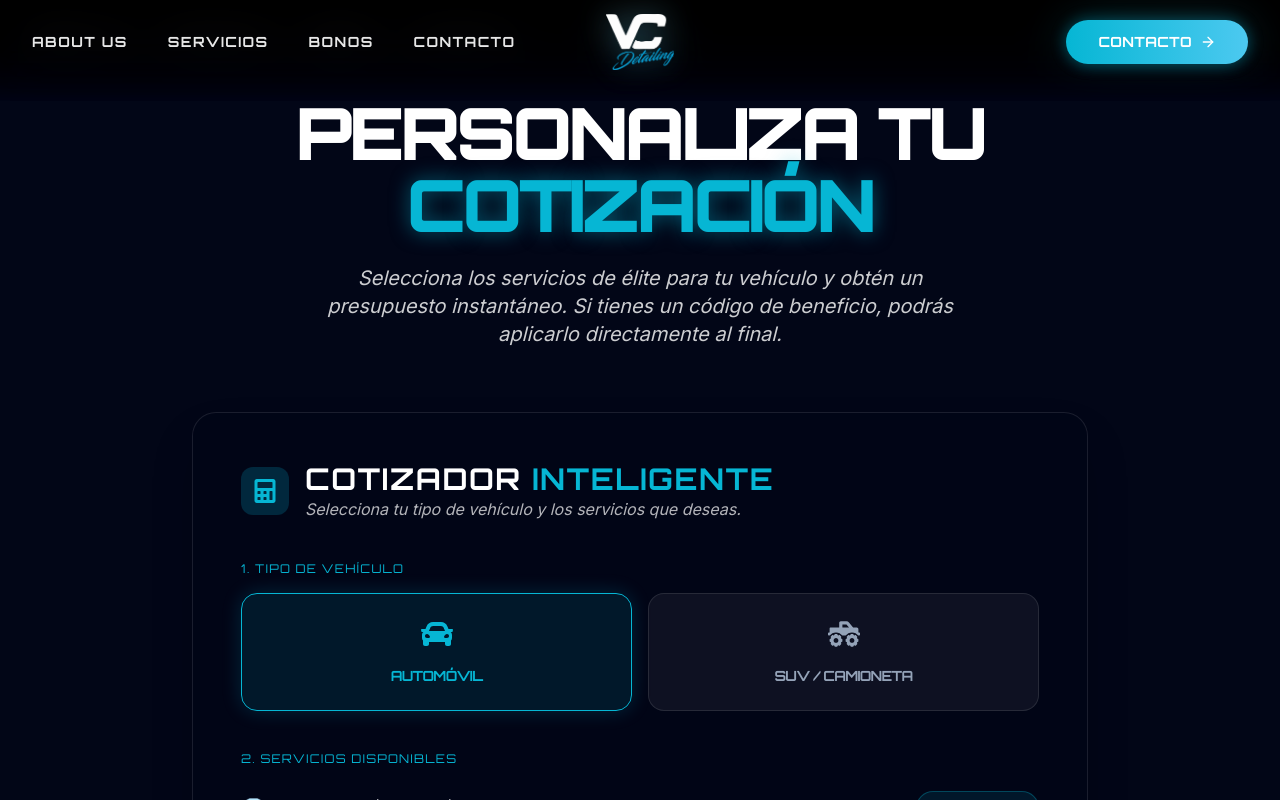
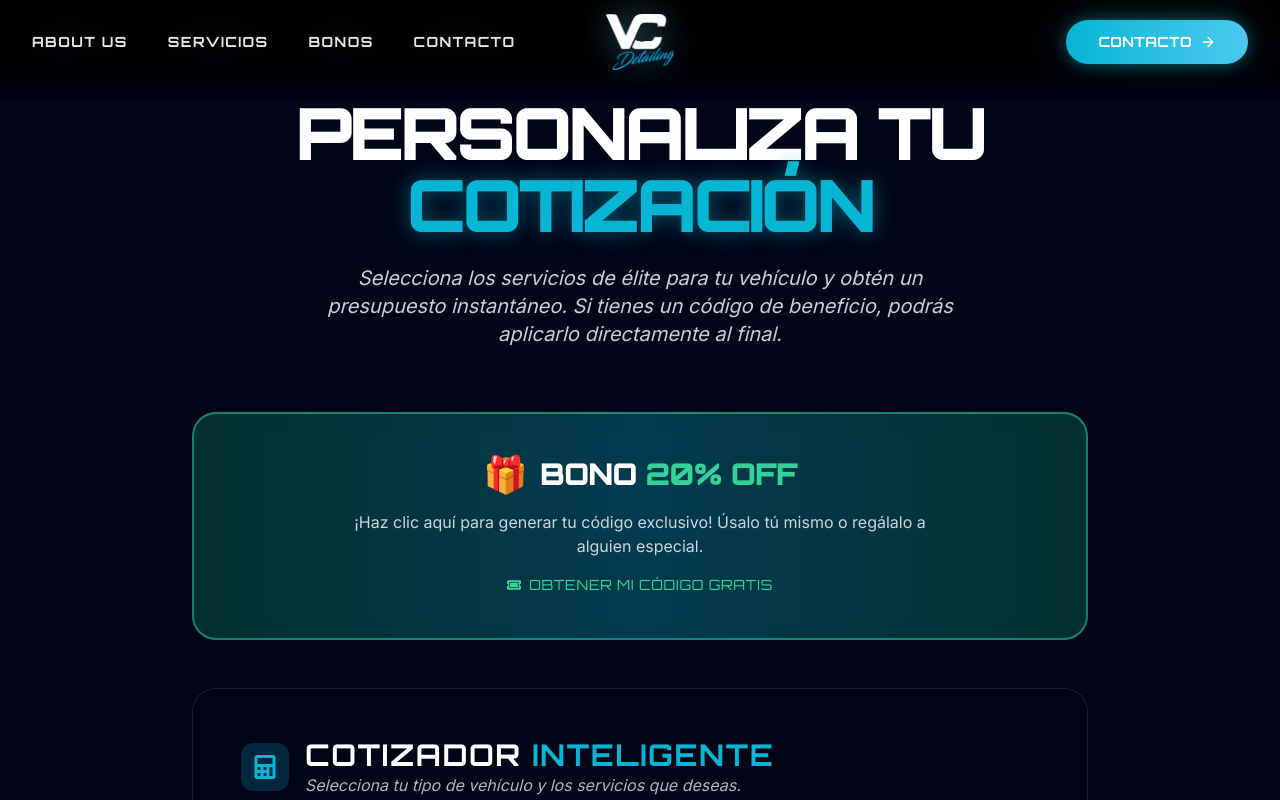
Before and after one commit to toyoneitor3000/flagship-agency, a Next.js app in the folder src/multiverse/victory-cars-detailing/: page /promociones in a window 1280 px wide. Shown: the top 800 px of the page. Built offline with nearby package versions, Linux system fonts and the light colour scheme; a web font is replaced by a local one.

Commit message:
Producción: Actualización y despliegue

```diff
--- a/src/multiverse/victory-cars-detailing/app/components/Quoter.tsx
+++ b/src/multiverse/victory-cars-detailing/app/components/Quoter.tsx
@@ -145,7 +145,7 @@ const SERVICES = [
     {
         id: 'caliper-paint',
         name: 'Pintura de Mordazas (Set x4)',
-        prices: { auto: 650000, suv: 650000 },
+        prices: { auto: 750000, suv: 750000 },
         category: 'Personalización',
         benefits: ["Alta temperatura", "Look deportivo custom", "Garantía de color"]
     },
@@ -154,28 +154,28 @@ const SERVICES = [
         name: 'Forrado de Mordazas (Set x4)',
         prices: { auto: 650000, suv: 650000 },
         category: 'Personalización',
-        benefits: ["Look agresivo", "Diferentes texturas disponibles", "Fácil remoción"]
+        benefits: ["Vinilo reflectivo alta temperatura", "Diferentes tonos disponibles", "Look espectacular nocturno"]
     },
     {
         id: 'rims-paint',
         name: 'Pintura de Rines (Set x4)',
         prices: { auto: 650000, suv: 750000 },
         category: 'Personalización',
-        benefits: ["Pintura horneada", "Remoción de rayones de andén"]
+        benefits: ["Precio desde (varía según tamaño)", "Pintura horneada", "Remoción de rayones de andén"]
     },
     {
         id: 'pdr',
         name: 'PDR (Vara Sacabollos)',
         prices: { auto: 150000, suv: 150000 },
         category: 'Reparación',
-        benefits: ["Mantiene pintura original", "Sin masilla ni soldadura", "Técnica artesanal rápida"]
+        benefits: ["Precio desde (varía según tamaño)", "Mantiene pintura original", "Sin masilla ni soldadura", "Técnica artesanal rápida"]
     },
     {
         id: 'painting',
         name: 'Pintura de Piezas',
         prices: { auto: 280000, suv: 350000 },
         category: 'Reparación',
-        benefits: ["Colorimetría computarizada", "Barniz altos sólidos", "Cabina profesional"]
+        benefits: ["Precio desde (varía según tamaño)", "Colorimetría computarizada", "Barniz altos sólidos", "Cabina profesional"]
     }
 ];
 
--- a/src/multiverse/victory-cars-detailing/app/promociones/page.tsx
+++ b/src/multiverse/victory-cars-detailing/app/promociones/page.tsx
@@ -15,32 +15,22 @@ function PromotionsContent() {
     const [couponCode, setCouponCode] = useState<string | null>(null);
     const [copied, setCopied] = useState(false);
     const [isGenerating, setIsGenerating] = useState(false);
-    const [activePromo, setActivePromo] = useState<'fidelity' | 'standard'>('fidelity');
-    const [inputCode, setInputCode] = useState('');
-    const [codeError, setCodeError] = useState(false);
 
     useEffect(() => {
         const savedCode = localStorage.getItem('victory_coupon');
-        if (savedCode) {
+        if (savedCode && savedCode.startsWith('VICTORY20')) {
             setCouponCode(savedCode);
-            if (savedCode === 'victory50') setActivePromo('fidelity');
-            else if (savedCode.startsWith('VICTORY20')) setActivePromo('standard');
         } else if (searchParams.get('source') === 'qr') {
-            generateCode('fidelity');
+            // Desde QR físico, generar código de 20%
+            generateCode();
         }
     }, [searchParams]);
 
-    const generateCode = (type: 'fidelity' | 'standard') => {
+    const generateCode = () => {
         setIsGenerating(true);
-        setActivePromo(type);
         setTimeout(() => {
-            let newCode = '';
-            if (type === 'fidelity') {
-                newCode = 'victory50';
-            } else {
-                const random = Math.random().toString(36).substring(2, 6).toUpperCase();
-                newCode = `VICTORY20-${random}`;
-            }
+            const random = Math.random().toString(36).substring(2, 6).toUpperCase();
+            const newCode = `VICTORY20-${random}`;
             setCouponCode(newCode);
             localStorage.setItem('victory_coupon', newCode);
             setIsGenerating(false);
@@ -100,6 +90,65 @@ function PromotionsContent() {
                 </p>
             </div>
 
+            {/* Banner de Bono 20% */}
+            <section className="mb-12 max-w-4xl mx-auto">
+                {!couponCode ? (
+                    <button
+                        onClick={() => generateCode()}
+                        disabled={isGenerating}
+                        className="w-full group relative overflow-hidden bg-gradient-to-r from-emerald-600/30 via-brand-cyan/30 to-emerald-600/30 backdrop-blur-md border-2 border-emerald-400/50 rounded-3xl p-8 md:p-10 text-center hover:border-emerald-400 hover:shadow-[0_0_40px_rgba(16,185,129,0.3)] transition-all duration-500"
+                    >
+                        <div className="absolute inset-0 bg-gradient-to-r from-transparent via-white/5 to-transparent -translate-x-full group-hover:translate-x-full transition-transform duration-1000"></div>
+                        <div className="relative z-10">
+                            <div className="flex items-center justify-center gap-3 mb-4">
+                                <span className="text-4xl">🎁</span>
+                                <h2 className="text-2xl md:text-3xl font-orbitron font-black text-white uppercase tracking-tight">
+                                    Bono <span className="text-emerald-400">20% OFF</span>
+                                </h2>
+                            </div>
+                            <p className="text-white/80 text-sm md:text-base mb-4 max-w-xl mx-auto">
+                                ¡Haz clic aquí para generar tu código exclusivo! Úsalo tú mismo o regálalo a alguien especial.
+                            </p>
+                            <span className="inline-flex items-center gap-2 text-emerald-400 font-orbitron text-sm uppercase tracking-wider group-hover:scale-105 transition-transform">
+                                <FaTicketAlt /> {isGenerating ? 'Generando...' : 'Obtener mi código gratis'}
+                            </span>
+                        </div>
+                    </button>
+                ) : couponCode.startsWith('VICTORY20') ? (
+                    <div className="bg-gradient-to-r from-emerald-600/20 via-brand-cyan/20 to-emerald-600/20 backdrop-blur-md border-2 border-emerald-400/50 rounded-3xl p-8 md:p-10 text-center">
+                        <div className="flex items-center justify-center gap-3 mb-4">
+                            <span className="text-4xl">🎉</span>
+                            <h2 className="text-2xl md:text-3xl font-orbitron font-black text-white uppercase tracking-tight">
+                                ¡Tu Bono está Listo!
+                            </h2>
+                        </div>
+                        <p className="text-white/70 text-sm mb-6">
+                            Copia este código y pégalo en el cotizador para aplicar tu <span className="text-emerald-400 font-bold">20% de descuento</span>
+                        </p>
+                        <div className="flex items-center justify-center gap-4 mb-6">
+                            <div className="bg-black/50 border-2 border-emerald-400 rounded-xl px-8 py-4">
+                                <span className="font-mono text-2xl md:text-3xl font-black text-emerald-400 tracking-widest">{couponCode}</span>
+                            </div>
+                            <button
+                                onClick={copyToClipboard}
+                                className="bg-emerald-500/20 border border-emerald-400 text-emerald-400 p-4 rounded-xl hover:bg-emerald-500 hover:text-white transition-all"
+                            >
+                                {copied ? <FaCheck size={20} /> : <FaCopy size={20} />}
+                            </button>
+                        </div>
+                        <p className="text-white/50 text-xs italic">
+                            💡 Tip: También puedes compartir este código con amigos o familiares
+                        </p>
+                        <button
+                            onClick={resetPromo}
+                            className="mt-4 text-white/40 text-xs underline hover:text-white/70 transition-colors"
+                        >
+                            Generar un código nuevo
+                        </button>
+                    </div>
+                ) : null}
+            </section>
+
             {/* Quoter Section - THE MAIN FOCUS */}
             <section className="mb-24">
                 <Quoter />
@@ -120,7 +169,7 @@ function PromotionsContent() {
                     </div>
                     <h3 className="text-white font-orbitron text-xl mb-4 uppercase tracking-tighter font-bold">Obtén tu Beneficio</h3>
                     <p className="text-white/60 text-sm leading-relaxed">
-                        Consigue códigos exclusivos en nuestro **Instagram**, mediante **bonos físicos** entregados en el taller o escaneando nuestros **códigos QR** publicitarios. Prueba con `VICTORY50` para activar el 50% OFF.
+                        Genera tu código de 20% de descuento haciendo clic en el banner de arriba. También puedes obtener bonos físicos en el taller o promociones especiales siguiéndonos en Instagram.
                     </p>
                 </div>
                 <div className="bg-brand-mid-blue/20 backdrop-blur-md border border-white/5 p-10 rounded-3xl group hover:border-brand-cyan/30 transition-all">
```
